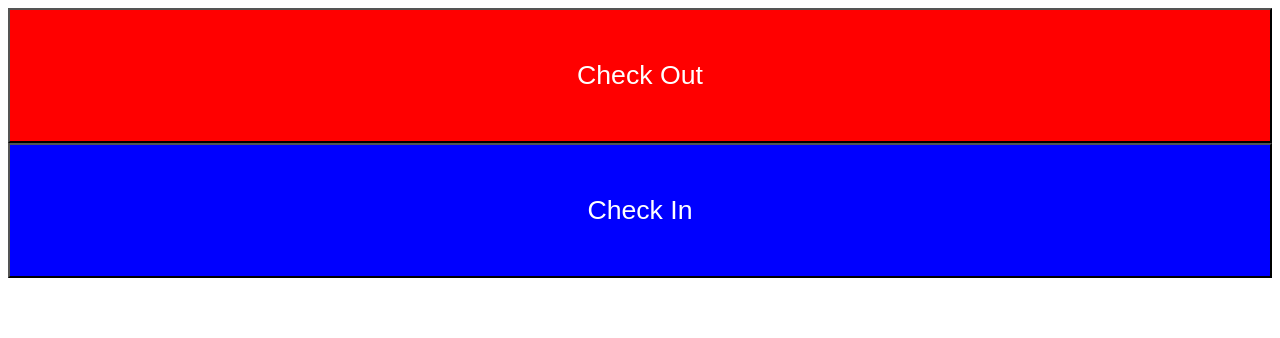
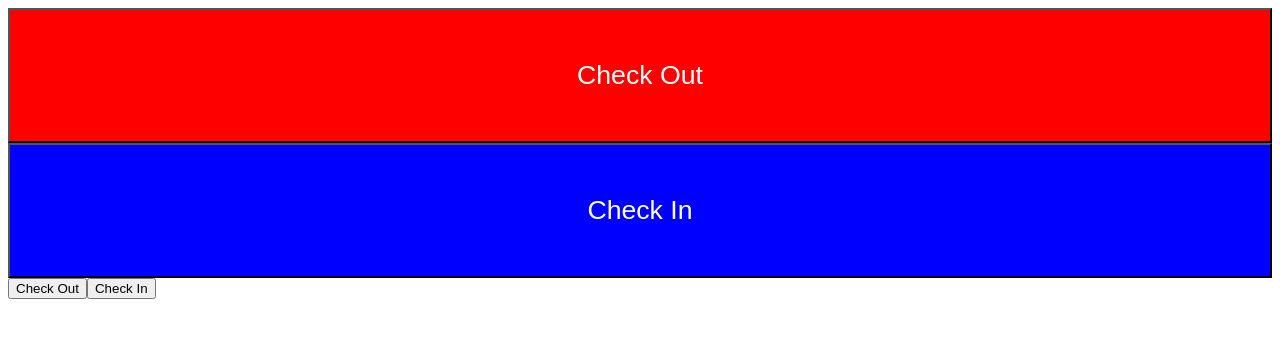
Before and after one commit to AlexDvorak/AlexDvorak.github.io, a plain HTML site: page index.html in a window 1280 px wide. Drawn offline with Linux system fonts and the light colour scheme.

Commit message:
serious and add 'check out/in another' buttons

```diff
--- a/crap_shoot.html
+++ b/index.html
@@ -6,6 +6,8 @@
       var email_db = 'yearbook@gmail.com';
       const check_in_mail = 'mailto:'+email_db+'?subject=IN '+ID_;
       const check_out_mail = 'mailto:'+email_db+'?subject=OUT '+ID_;
+      const check_in_another = 'https://alexdvorak.github.io/check_out_another.html';
+      const check_out_another = 'https://alexdvorak.github.io/check_out_another.html';
       console.log(check_in_mail);
       console.log(check_out_mail);
       var check_outb;
@@ -32,5 +34,7 @@
   <body>
     <button onclick='window.open(check_out_mail)' id='check_out' align=center>Check Out</div>
     <button onclick='window.open(check_in_mail)' id='check_in' align=center>Check In</div>
+    <button onclick='window.open(check_out_another)' id='check_out_another' align=center>Check Out</div>
+    <button onclick='window.open(check_in_another)' id='check_in_another' align=center>Check In</div>
   </body>
 </html>
```
Also changed, not shown: check_in_another.html (added), check_out_another.html (added).
